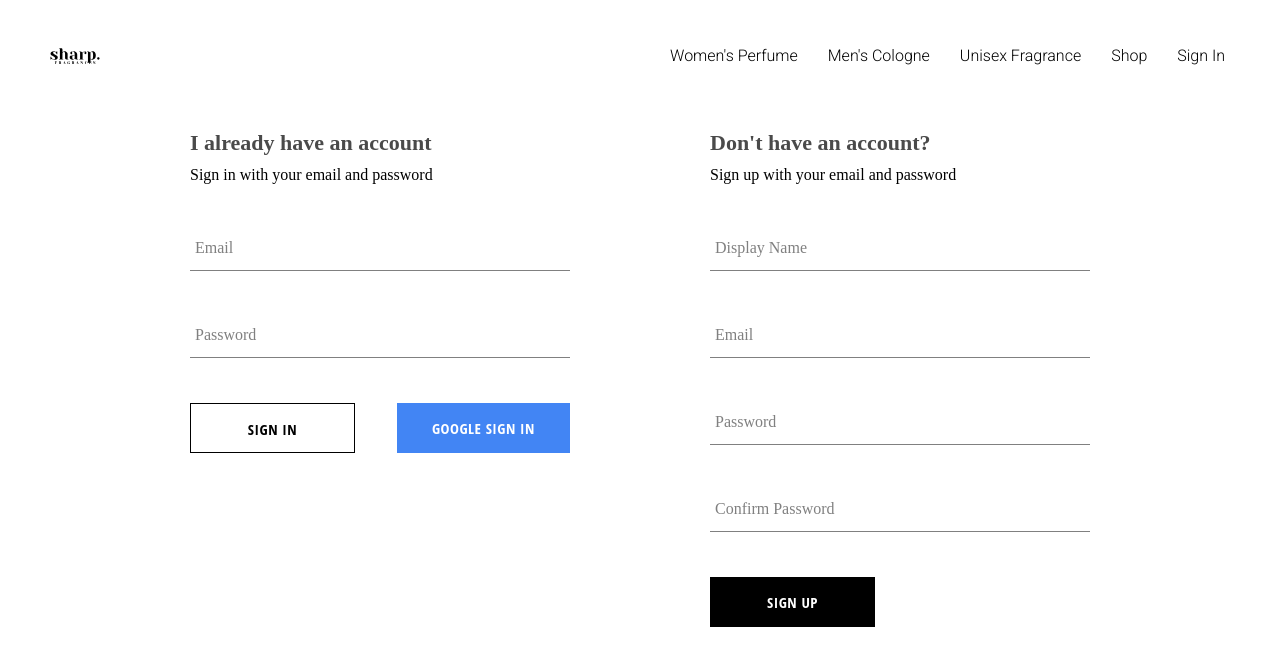
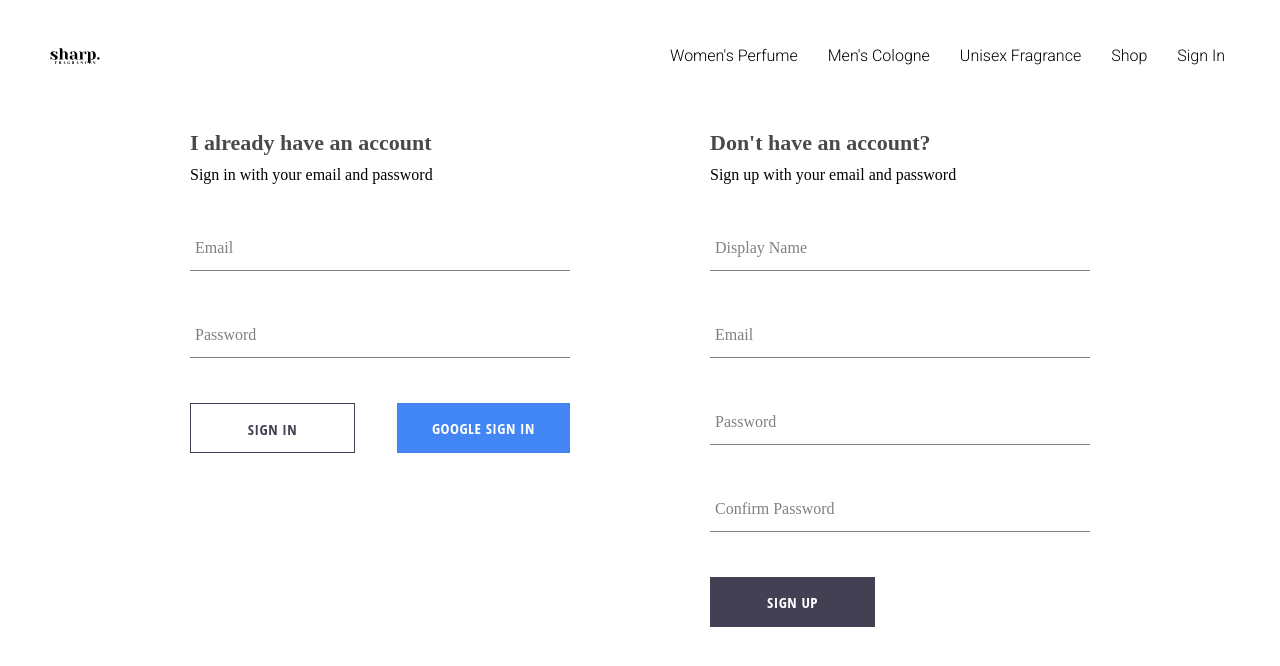
Before and after one commit to amadi5892/Ecommerce-App, a React (Create React App) app: page /auth in a window 1280 px wide. In both pictures the pointer is over the button "SIGN IN". Shown: the top 666 px of the page. Built offline with nearby package versions, Linux system fonts and the light colour scheme; a web font is replaced by a local one.

Commit message:
updated button colors

```diff
--- a/src/components/button/button.styles.css
+++ b/src/components/button/button.styles.css
@@ -6,7 +6,7 @@
     line-height: 50px;
     padding: 0 35px 0 35px;
     font-size: 15px;
-    background-color: black;
+    background-color: #444054;
     color: white;
     text-transform: uppercase;
     font-family: 'Open Sans Condensed';
@@ -19,8 +19,8 @@
 
 .button-container:hover {
     background-color: white;
-    color: black;
-    border: 1px solid black;
+    color: #444054;
+    border: 1px solid #444054;
 }
 
 .google-sign-in {
@@ -35,12 +35,12 @@
 
 .inverted {
     background-color: white;
-    color: black;
-    border: 1px solid black;
+    color: #444054;
+    border: 1px solid #444054;
 }
 
 .inverted:hover {
-    background-color: black;
+    background-color: #444054;
     color: white;
     border: none;
 }
```
